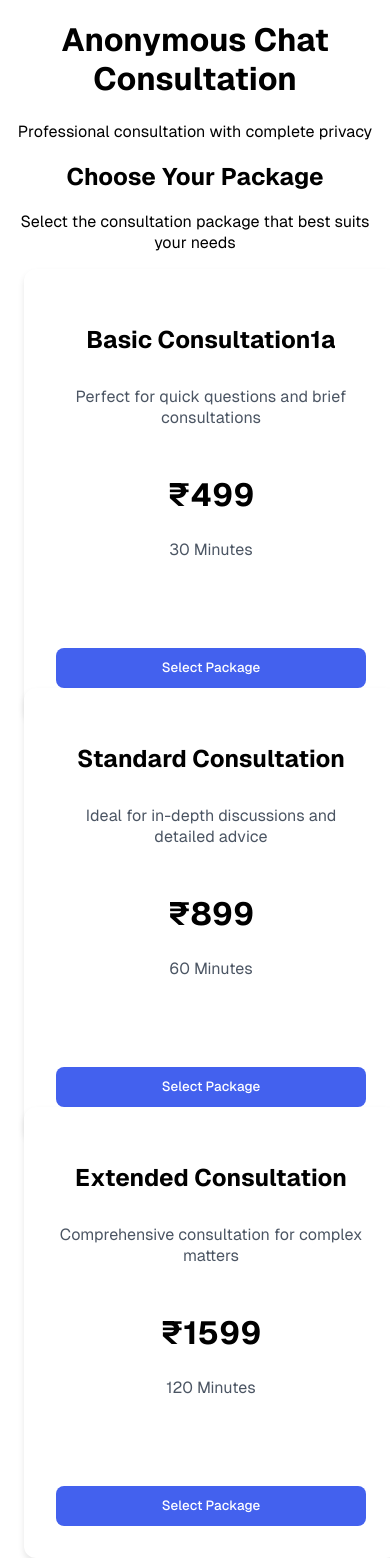
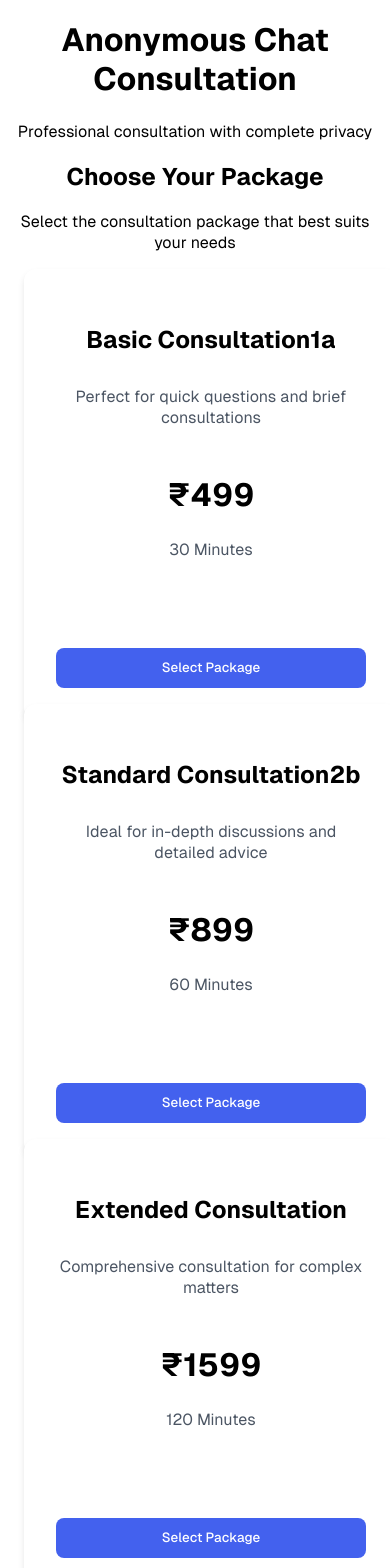
Before and after one commit to gijojohn/chatConsultation, a Next.js app: page / in a window 390 px wide. Shown: the top 1568 px of the page. Built offline with nearby package versions, Linux system fonts and the light colour scheme.

Commit message:
add space vertical rendering 2

```diff
--- a/src/components/packages-section.tsx
+++ b/src/components/packages-section.tsx
@@ -13,7 +13,7 @@ const PACKAGES = [
   },
   {
     id: 2,
-    title: 'Standard Consultation',
+    title: 'Standard Consultation2b',
     description: 'Ideal for in-depth discussions and detailed advice',
     price: 899,
     duration: '60 Minutes',
--- a/src/components/packages.css
+++ b/src/components/packages.css
@@ -77,17 +77,22 @@
 @media (max-width: 640px) {
   .packages-grid {
     grid-template-columns: 1fr;
-    gap: 2rem;
+    gap: 3rem;  /* Increased gap for mobile */
     padding: 0 1rem;
   }
 
   .package-card {
-    margin-bottom: 0;
-    padding-bottom: 2rem;
+    margin: 0;  /* Reset margin */
+    padding: 2rem;
+    position: relative;  /* For shadow depth */
+    transform: translateZ(0);  /* Force card onto new layer */
+    background: white;
+    box-shadow: 0 4px 6px rgba(0, 0, 0, 0.1);
   }
 
+  /* Remove any last-child special styling */
   .package-card:last-child {
-    margin-bottom: 0;
-    padding-bottom: 2rem;
+    margin: 0;
+    padding: 2rem;
   }
 }
```
